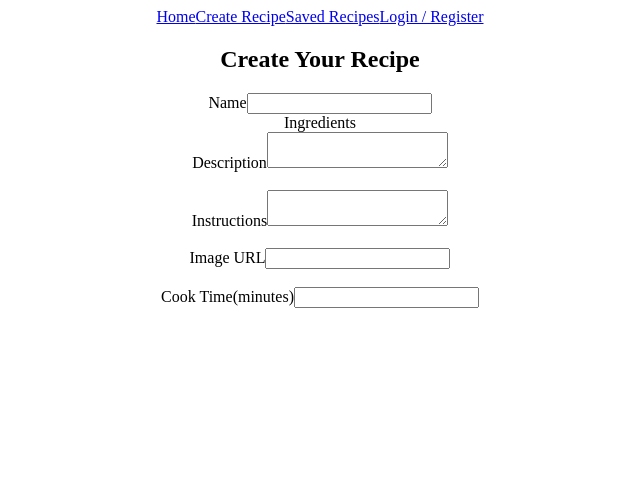
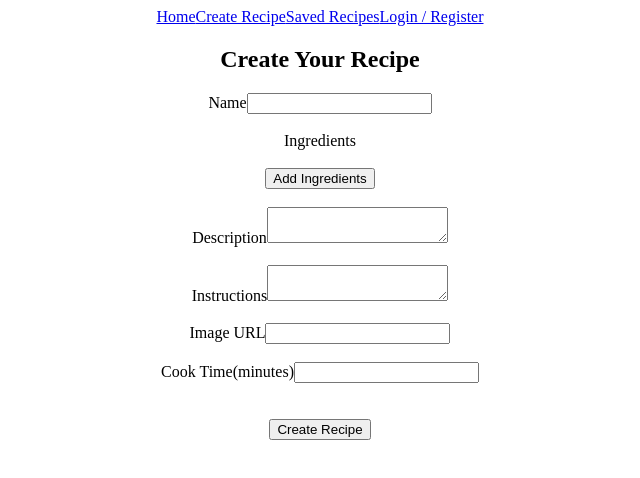
Before and after one commit to icarus014/recipe-app, a React (Create React App) app in the folder client/: page /create in a window 1280 px wide. Shown: the top 478 px of the page, without its empty margins (320-960 px from the left). Built offline with nearby package versions, Linux system fonts and the light colour scheme.

Commit message:
added ingredients button

```diff
--- a/client/src/pages/create.js
+++ b/client/src/pages/create.js
@@ -15,31 +15,65 @@ export const Create = () => {
         const{name,value} = event.target;
         setRecipe({...recipe, [name]:value})
     }
+    // handle change specific for ingredient
+    const handleIngredientChange = (event, idx)=>{
+        const{value} = event.target;
+        const ingredients = recipe.ingredients
+        // changing to value of event
+        ingredients[idx] = value;
+        setRecipe({...recipe, ingredients})
+
+    }
+
+
+    // getting all properties from ingredients array
+    const addIngredient = () => {
+        setRecipe({...recipe, ingredients: [...recipe.ingredients, ""]})
+    }
+    console.log(recipe)
     return(
         <div classname='create-recipe'>
             <h2>
                 Create Your Recipe
             </h2>
             <form>
+                {/* Name */}
                 <label htmlFor="name">Name</label>
                 <input type="text" id="name" name="name" onChange={handleChange}/>
                 <br/>
+                {/* ingredients */}
+                <br/>
                 <label htmlFor="description">Ingredients</label>
                 <br/>
+                {recipe.ingredients.map((ingredient, idx)=>(
+                    <input key={idx} type="text" name="ingredients" value={ingredient} onChange={(event)=>handleIngredientChange(event,idx)}/>
+                ))}
+                <br/>
+                <button onClick={addIngredient} type="button">Add Ingredients</button>
+                <br/>
+                <br/>
+                {/* Description */}
                 <label htmlFor="description">Description</label>
                 <textarea id="description" name="description" onChange={handleChange}></textarea>
                 <br/>
                 <br/>
+                {/* Instructions */}
                 <label htmlFor="instructions">Instructions</label>
                 <textarea id="instructions" name="instructions" onChange={handleChange}></textarea>
                 <br/>
                 <br/>
+                {/* image URL */}
                 <label htmlFor="imageUrl">Image URL</label>
                 <input type="text" id="imageUrl"name="imageUrl" onChange={handleChange}/>
                 <br/>
                 <br/>
+                {/* Cooking Time */}
                 <label htmlFor="cookingTime">Cook Time(minutes)</label>
                 <input type="number" id="cookingTime" name="cookingTime" onChange={handleChange}/>
+                    <br/>
+                    <br/>
+                    <br/>
+                <button type="submit">Create Recipe</button>
             </form>
         </div>
     )
```
